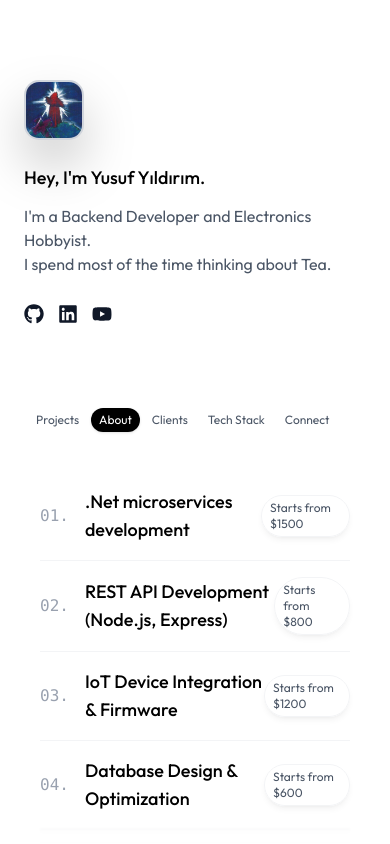
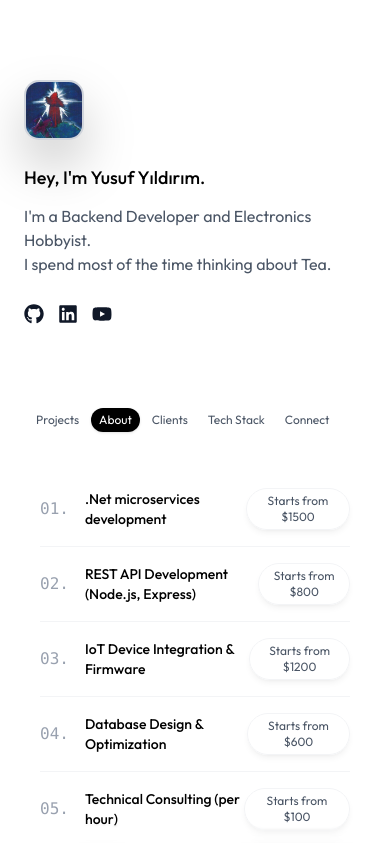
Before and after one commit to antaresrvish/portfolio, a Next.js app: page / in a window 390 px wide. Both pictures are taken after a click on the button "About". Shown: the top 844 px of the page. Built offline with nearby package versions, Linux system fonts and the light colour scheme.

Commit message:
refactor(ui): improve responsive ui

```diff
--- a/src/components/layers/five.tsx
+++ b/src/components/layers/five.tsx
@@ -10,7 +10,6 @@ export default function Five({ data }: { data: IFive }) {
                     <span className="text-gray-500">@{item.tag}</span>
                 </a>
             ))}
-
         </div>
     )
 }
--- a/src/components/layers/one.tsx
+++ b/src/components/layers/one.tsx
@@ -2,11 +2,12 @@ import {IOne} from '@/types/components/layers/one'
 
 export default function One({ data = [] }: { data: IOne}) {
     return (
-        <>
+        <div>
             {data.map((item, index) => (
                 <div key={index}>
                     <div className="w-full flex flex-row shadow-md/5 mb-6 shadow-black rounded-xl border border-gray-100 h-[293px]">
-                        <div className="w-1/2 pl-8 pr-4 pt-8">
+                        <div className="w-1/2 pl-8 pr-4 pt-8 flex flex-col justify-between">
+                            <div>
                                 <div className="shadow-2xl/80 shadow-black w-8 h-8">
                                     {item.iconUrl ? (
                                         <img src={item.iconUrl} alt="Icon" className="rounded-lg" />
@@ -18,7 +19,8 @@ export default function One({ data = [] }: { data: IOne}) {
                                 </div>
                                 <div className="text-xl font-medium mt-4">{item.title}</div>
                                 <div className="text-sm font-normal text-gray-600 mt-2">{item.description}</div>
-                            <div className="group mt-24 border border-black w-28 flex justify-center items-center py-1 rounded-full hover:bg-gray-900 hover:cursor-pointer duration-300 transition-colors">
+                            </div>
+                            <div className="group border border-black w-28 flex justify-center items-center py-1 rounded-full hover:bg-gray-900 hover:cursor-pointer duration-300 transition-colors mb-8">
                                 <a href={item.link} target="_blank" className="flex gap-2 items-center">
                                     <span className="text-sm font-medium text-black group-hover:text-white duration-300">Visit site</span>
                                     <div className="w-4 h-4 group-hover:rotate-0 rotate-45 transition-transform duration-300 ease-in-out">
@@ -40,6 +42,6 @@ export default function One({ data = [] }: { data: IOne}) {
                     </div>
                 </div>
             ))}
-        </>
+        </div>
     );
 }
--- a/src/components/layers/two.tsx
+++ b/src/components/layers/two.tsx
@@ -9,17 +9,17 @@ export default function Two({ data = { services: [] } }: { data: ITwoService })
                         <div className="flex items-center justify-between py-4 border-b border-gray-100">
                             <div className="flex items-center space-x-4">
                                 <span className="text-gray-400 font-mono">0{item.id}.</span>
-                                <h3 className="text-lg font-medium">{item.title}</h3>
+                                <h3 className="text-sm md:text-lg font-medium">{item.title}</h3>
                             </div>
-                            <div className="px-2 shadow-md border-1 shadow-black/5 border-gray-100 rounded-full flex items-center py-1">
-                                <span className="text-gray-600 text-xs">Starts from ${item.price}</span>
+                            <div className="px-2 w-[120px] shadow-md border-1 shadow-black/5 border-gray-100 rounded-full flex items-center py-1">
+                                <span className="text-gray-600 text-xs text-center">Starts from ${item.price}</span>
                             </div>
                         </div>
                     </div>
                 )
             })}
 
-            <div className="flex items-center justify-center space-x-4 mt-16">
+            <div className="flex items-center justify-center space-x-4 my-5">
                 <div className="group border bg-black w-28 flex justify-center items-center py-1 rounded-full hover:bg-gray-900 hover:cursor-pointer duration-300 transition-colors">
                     <a href={data.bookCallLink} target="_blank" className="flex gap-2 items-center">
                         <span className="text-sm font-medium text-white group-hover:text-white duration-300">Book a call</span>
```
Lines whose indentation alone changed are shown as unchanged.
